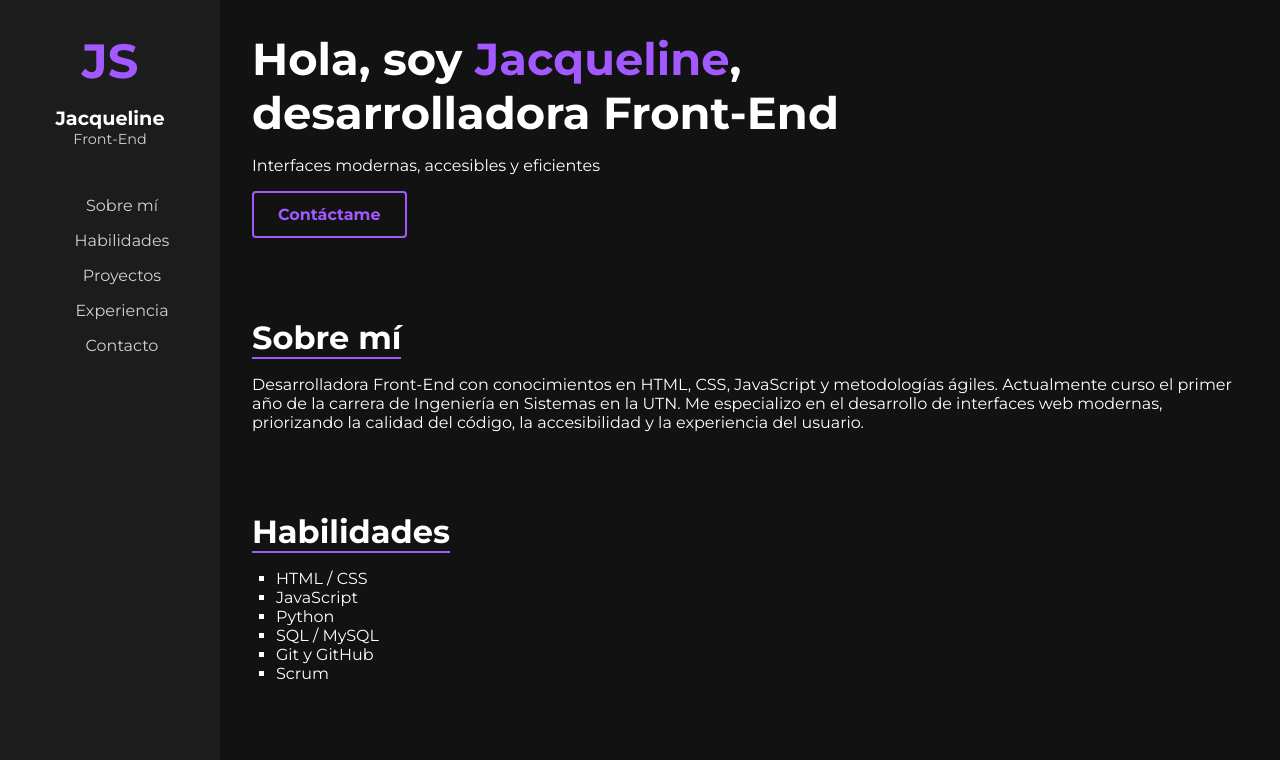
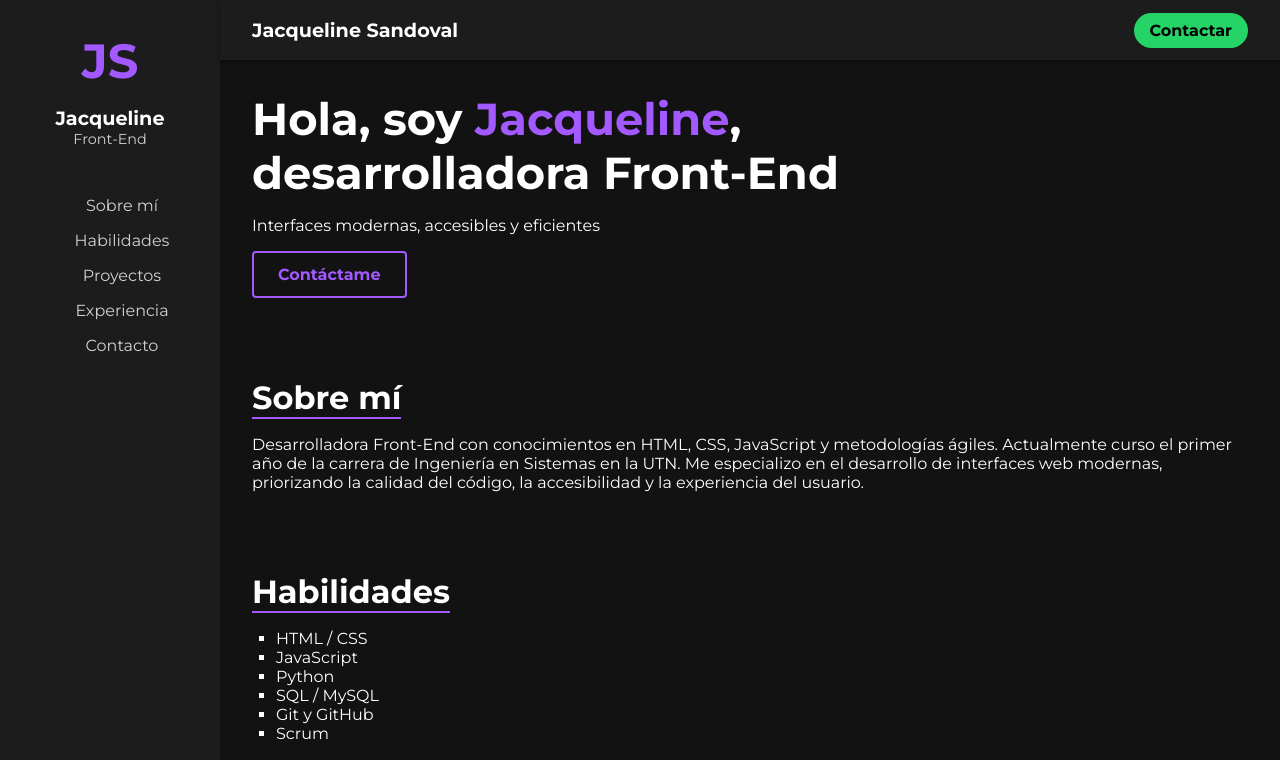
Before and after one commit to jacknes11/portafolio, a website: page index.html in a window 1280 px wide. Shown: the top 760 px of the page. Drawn offline with Linux system fonts and the light colour scheme.

Commit message:
Actualizo diseño: botón de WhatsApp y estilo general

```diff
--- a/index.html
+++ b/index.html
@@ -10,6 +10,17 @@
   <link href="https://fonts.googleapis.com/css2?family=Montserrat:wght@400;700&display=swap" rel="stylesheet" />
 </head>
 <body>
+  <header class="top-header">
+    <div class="nombre-header">Jacqueline Sandoval</div>
+    <a
+      href="https://wa.me/5491130986338?text=Hola%2C%20vi%20tu%20portafolio%20y%20me%20gustaría%20hablar%20contigo"
+      class="btn-whatsapp"
+      target="_blank"
+    >
+      Contactar
+    </a>
+  </header>
+
   <aside class="sidebar">
     <div class="logo">JS</div>
     <p class="nombre">Jacqueline</p>
@@ -72,15 +83,13 @@
     </section>
 
     <section id="contacto">
-    <h2>Contacto</h2>
-    <ul>
-      <li>📱 <a href="https://wa.me/5491130986338" target="_blank">WhatsApp</a></li>
-      <li>📧 jacquelinesandoval.dev@gmail.com</li>
-      <li>🔗 <a href="https://www.linkedin.com/in/jacqueline-sandoval-b3641326a" target="_blank">LinkedIn</a></li>
-    </ul>
-  </section>
-
-
+      <h2>Contacto</h2>
+      <ul>
+        <li>📱 +11 3098-6338</li>
+        <li>📧 jacquelinesandoval.dev@gmail.com</li>
+        <li>🔗 <a href="https://www.linkedin.com/in/jacqueline-sandoval-b3641326a/" target="_blank">LinkedIn</a></li>
+      </ul>
+    </section>
   </main>
 
   <script>
--- a/styles.css
+++ b/styles.css
@@ -17,6 +17,46 @@
 html, body {
   height: 100%;
 }
+
+.top-header {
+  position: fixed;
+  top: 0;
+  left: 220px; /* ajuste por la sidebar */
+  right: 0;
+  height: 60px;
+  background-color: #1c1c1c;
+  color: white;
+  display: flex;
+  justify-content: space-between;
+  align-items: center;
+  padding: 0 2rem;
+  z-index: 1000;
+  box-shadow: 0 2px 5px rgba(0,0,0,0.3);
+}
+
+.nombre-header {
+  font-weight: bold;
+  font-size: 1.2rem;
+}
+
+.btn-whatsapp {
+  background-color: #25d366;
+  color: black;
+  padding: 0.5rem 1rem;
+  border-radius: 20px;
+  font-weight: bold;
+  text-decoration: none;
+  transition: background-color 0.3s ease;
+}
+
+.btn-whatsapp:hover {
+  background-color: #1ebe5d;
+}
+
+.contenido {
+  margin-top: 60px; /* deja espacio para el header */
+}
+
 
 body {
   font-family: 'Montserrat', sans-serif;
```
